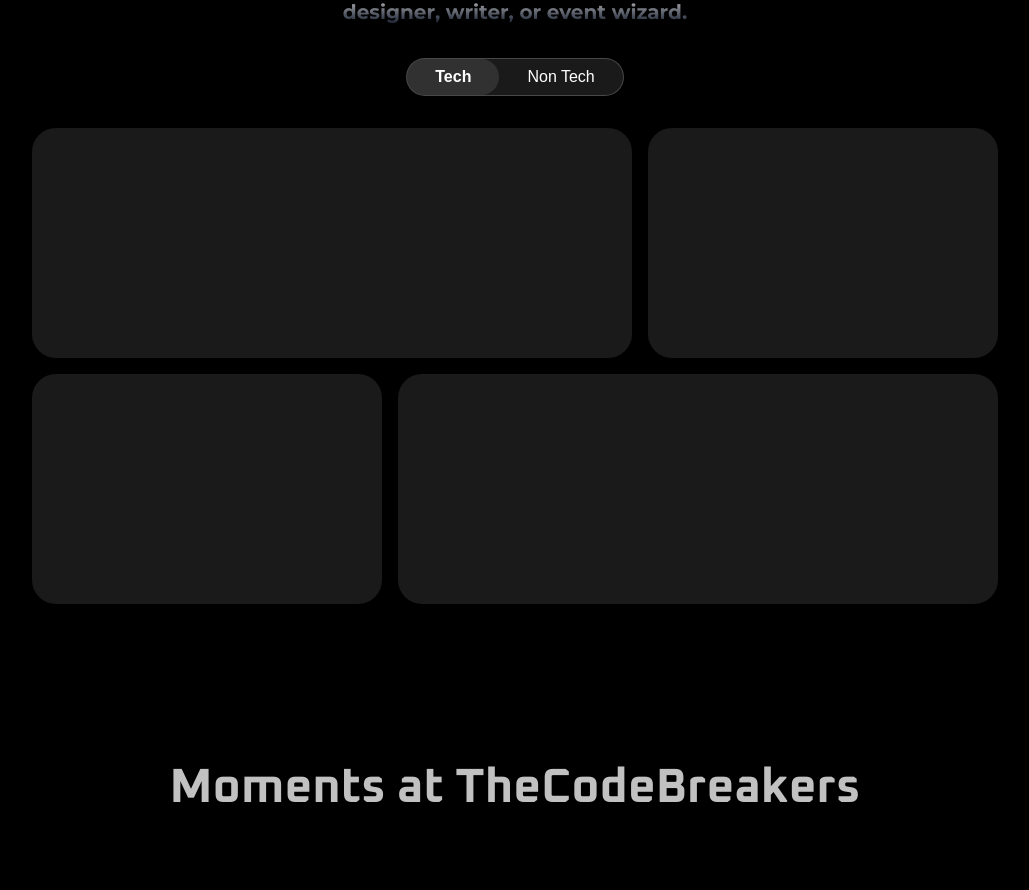
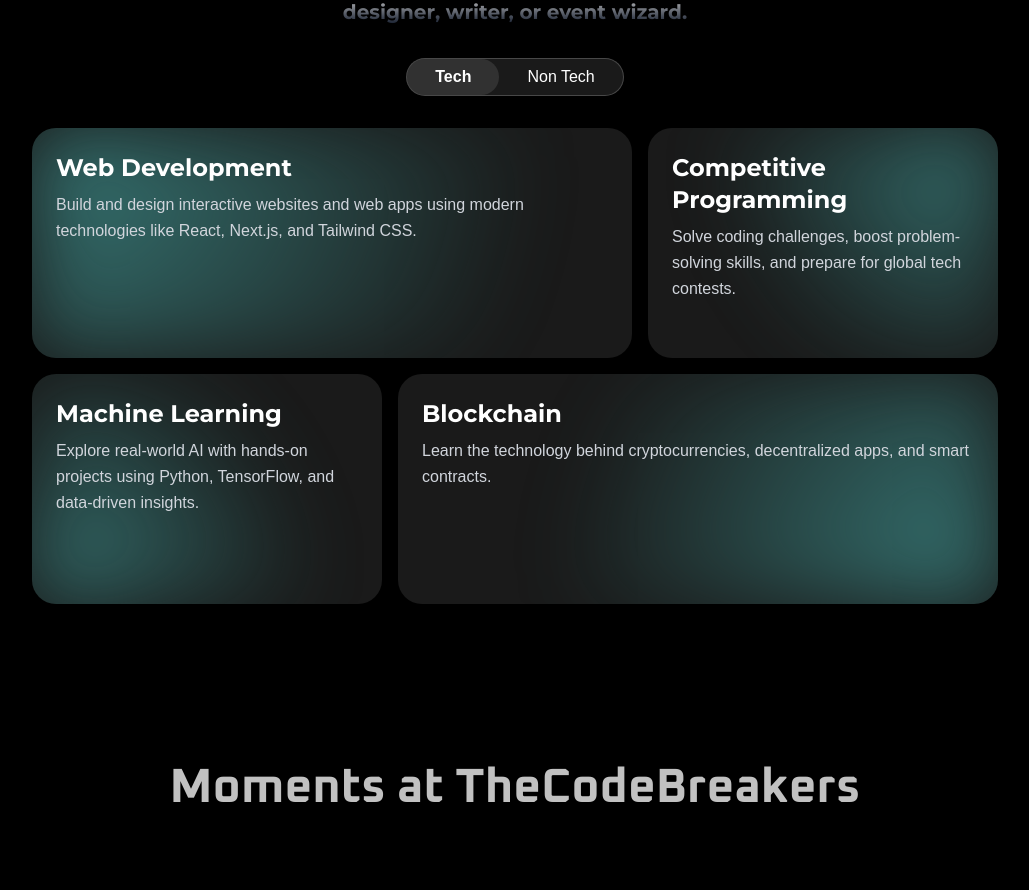
Before and after one commit to HarshitSahu01/TCB_website, a Next.js app: page /home in a window 1280 px wide. Shown: the part 1600-2490 px from the top of the page, without its empty margins (125-1154 px from the left). Built offline with nearby package versions, Linux system fonts and the light colour scheme.

Commit message:
added gradient blobs in bento

```diff
--- a/src/app/home/page.js
+++ b/src/app/home/page.js
@@ -28,15 +28,12 @@
 
 export default function Home() {
     const [activeTab, setActiveTab] = useState("tech");
+
     // const domains = activeTab === "tech" ? techDomains : nonTechDomains;
 
     return (
         <>
             <main className="relative flex items-center justify-center h-screen bg-black overflow-hidden text-white" style={{ backgroundImage: "url('/bg_hero.svg')" }}>
-                {/* glowing blobs */}
-                {/* <div className="absolute top-0 left-0 w-[400px] h-[400px] bg-[#02232A] rounded-full blur-[200px]" />
-                <div className="absolute top-1/2 left-1/2 w-[500px] h-[500px] bg-[#02232A] rounded-full blur-[200px]" /> */}
-
 
                 {/* Floating Tech Icons */}
                 <div className="absolute w-full h-full flex items-center justify-center">
@@ -182,34 +179,120 @@
                 {/* bento grid when tech*/}
                 {activeTab === "tech" && (
                     <>
+                        {/* Row 1 */}
                         <div className="bento flex justify-center items-center flex-wrap gap-4">
-                            <div className="bento-item h-[230px] w-[600px] bg-white/10 rounded-3xl flex items-center justify-center"></div>
-                            <div className="bento-item h-[230px] w-[350px] bg-white/10 rounded-3xl flex items-center justify-center flex-col"></div>
+                            {/* 1️⃣ Web Development*/}
+                            <div className="bento-item relative h-[230px] w-[600px] rounded-3xl overflow-hidden bg-white/10">
+                                <div className="absolute inset-0 bg-[radial-gradient(circle_at_top_left,_#44A4A1_0%,_transparent_80%)] opacity-70 blur-2xl"></div>
+                                <div className="relative z-10 p-6 text-left">
+                                    <h2 className={`${montserrat.className} text-2xl font-bold mb-2 text-white`}>Web Development</h2>
+                                    <p className="text-md text-gray-300 leading-relaxed">
+                                        Build and design interactive websites and web apps using modern
+                                        technologies like React, Next.js, and Tailwind CSS.
+                                    </p>
+                                </div>
+                            </div>
+
+                            {/* 2️⃣ Competitive Programming  */}
+                            <div className="bento-item relative h-[230px] w-[350px] rounded-3xl overflow-hidden bg-white/10">
+                                <div className="absolute inset-0 bg-[radial-gradient(circle_at_top_right,_#44A4A1_0%,_transparent_70%)] opacity-70 blur-2xl"></div>
+                                <div className="relative z-10 p-6 text-left">
+                                    <h2 className={`${montserrat.className} text-2xl font-bold mb-2 text-white`}>
+                                        Competitive Programming
+                                    </h2>
+                                    <p className="text-md text-gray-300 leading-relaxed">
+                                        Solve coding challenges, boost problem-solving skills, and prepare
+                                        for global tech contests.
+                                    </p>
+                                </div>
+                            </div>
                         </div>
 
+                        {/* Row 2 */}
+                        <div className="bento flex justify-center items-center flex-wrap gap-4 mt-4">
+                            {/* 3️⃣ Machine Learning */}
+                            <div className="bento-item relative h-[230px] w-[350px] rounded-3xl overflow-hidden bg-white/10">
+                                <div className="absolute inset-0 bg-[radial-gradient(circle_at_bottom_left,_#44A4A1_0%,_transparent_70%)] opacity-70 blur-2xl"></div>
+                                <div className="relative z-10 p-6 text-left">
+                                    <h2 className={`${montserrat.className} text-2xl font-bold mb-2 text-white`}>Machine Learning</h2>
+                                    <p className="text-md text-gray-300 leading-relaxed">
+                                        Explore real-world AI with hands-on projects using Python, TensorFlow,
+                                        and data-driven insights.
+                                    </p>
+                                </div>
+                            </div>
 
-                        <div className="bento flex justify-center items-center flex-wrap gap-4 mt-4">
-                            <div className="bento-item h-[230px] w-[350px] bg-white/10 rounded-3xl flex items-center justify-center"></div>
-                            <div className="bento-item h-[230px] w-[600px] bg-white/10 rounded-3xl flex items-center justify-center flex-col"></div>
+                            {/* 4️⃣ Blockchain */}
+                            <div className="bento-item relative h-[230px] w-[600px] rounded-3xl overflow-hidden bg-white/10">
+                                <div className="absolute inset-0 bg-[radial-gradient(circle_at_bottom_right,_#44A4A1_0%,_transparent_70%)] opacity-70 blur-2xl"></div>
+                                <div className="relative z-10 p-6 text-left">
+                                    <h2 className={`${montserrat.className} text-2xl font-bold mb-2 text-white`}>Blockchain</h2>
+                                    <p className="text-md text-gray-300 leading-relaxed">
+                                        Learn the technology behind cryptocurrencies, decentralized apps, and
+                                        smart contracts.
+                                    </p>
+                                </div>
+                            </div>
                         </div>
                     </>
                 )}
 
-                {/* bento grid when non tech*/}
+                {/* bento grid when nontech*/}
                 {activeTab === "nontech" && (
                     <>
+                        {/* Row 1 */}
                         <div className="bento flex justify-center items-center flex-wrap gap-4">
-                            <div className="bento-item h-[230px] w-[350px] bg-white/10 rounded-3xl flex items-center justify-center flex-col"></div>
-                            <div className="bento-item h-[230px] w-[600px] bg-white/10 rounded-3xl flex items-center justify-center"></div>
+                            {/* 1️⃣ Web Development*/}
+                            <div className="bento-item relative h-[230px] w-[350px] rounded-3xl overflow-hidden bg-white/10">
+                                <div className="absolute inset-0 bg-[radial-gradient(circle_at_top_left,_#44A4A1_0%,_transparent_80%)] opacity-70 blur-2xl"></div>
+                                <div className="relative z-10 p-6 text-left">
+                                    <h2 className={`${montserrat.className} text-2xl font-bold mb-2 text-white`}>Content Writing</h2>
+                                    <p className="text-md text-gray-300 leading-relaxed">
+                                        Craft engaging stories and blogs that connect ideas with people.
+                                    </p>
+                                </div>
+                            </div>
+
+                            {/* 2️⃣ Competitive Programming  */}
+                            <div className="bento-item relative h-[230px] w-[600px] rounded-3xl overflow-hidden bg-white/10">
+                                <div className="absolute inset-0 bg-[radial-gradient(circle_at_top_right,_#44A4A1_0%,_transparent_70%)] opacity-70 blur-2xl"></div>
+                                <div className="relative z-10 p-6 text-left">
+                                    <h2 className={`${montserrat.className} text-2xl font-bold mb-2 text-white`}>
+                                        Event Management
+                                    </h2>
+                                    <p className="text-md text-gray-300 leading-relaxed">
+                                        Plan, organize, and execute exciting campus and tech events.
+                                    </p>
+                                </div>
+                            </div>
                         </div>
 
+                        {/* Row 2 */}
                         <div className="bento flex justify-center items-center flex-wrap gap-4 mt-4">
-                            <div className="bento-item h-[230px] w-[600px] bg-white/10 rounded-3xl flex items-center justify-center flex-col"></div>
-                            <div className="bento-item h-[230px] w-[350px] bg-white/10 rounded-3xl flex items-center justify-center"></div>
+                            {/* 3️⃣ Machine Learning */}
+                            <div className="bento-item relative h-[230px] w-[600px] rounded-3xl overflow-hidden bg-white/10">
+                                <div className="absolute inset-0 bg-[radial-gradient(circle_at_bottom_left,_#44A4A1_0%,_transparent_70%)] opacity-70 blur-2xl"></div>
+                                <div className="relative z-10 p-6 text-left">
+                                    <h2 className={`${montserrat.className} text-2xl font-bold mb-2 text-white`}>Graphic Designing</h2>
+                                    <p className="text-md text-gray-300 leading-relaxed">
+                                        Explore creativity with UI/UX and graphic design experiences.
+                                    </p>
+                                </div>
+                            </div>
+
+                            {/* 4️⃣ Blockchain */}
+                            <div className="bento-item relative h-[230px] w-[350px] rounded-3xl overflow-hidden bg-white/10">
+                                <div className="absolute inset-0 bg-[radial-gradient(circle_at_bottom_right,_#44A4A1_0%,_transparent_70%)] opacity-70 blur-2xl"></div>
+                                <div className="relative z-10 p-6 text-left">
+                                    <h2 className={`${montserrat.className} text-2xl font-bold mb-2 text-white`}>PR & Marketing</h2>
+                                    <p className="text-md text-gray-300 leading-relaxed">
+                                        Promote events, engage audiences, and build strong community presence.
+                                    </p>
+                                </div>
+                            </div>
                         </div>
                     </>
                 )}
-
 
             </div>
 
```
